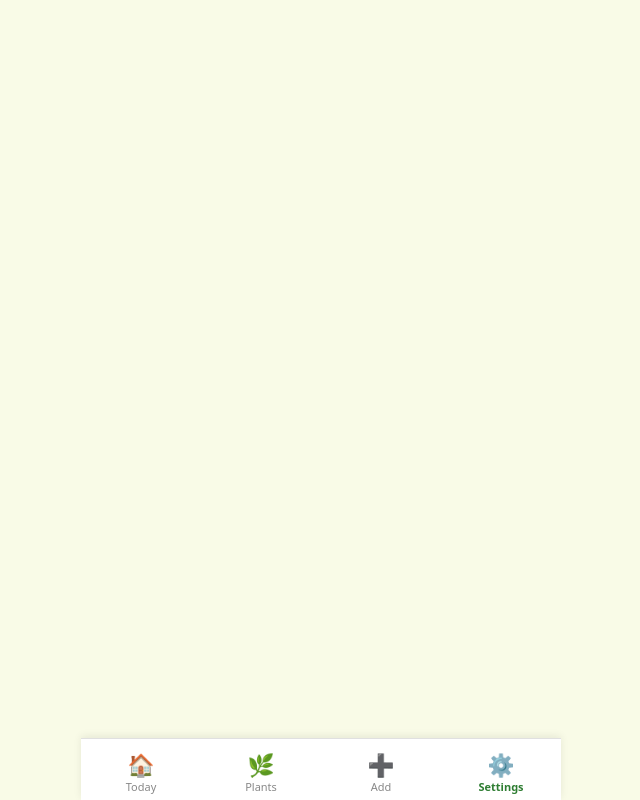
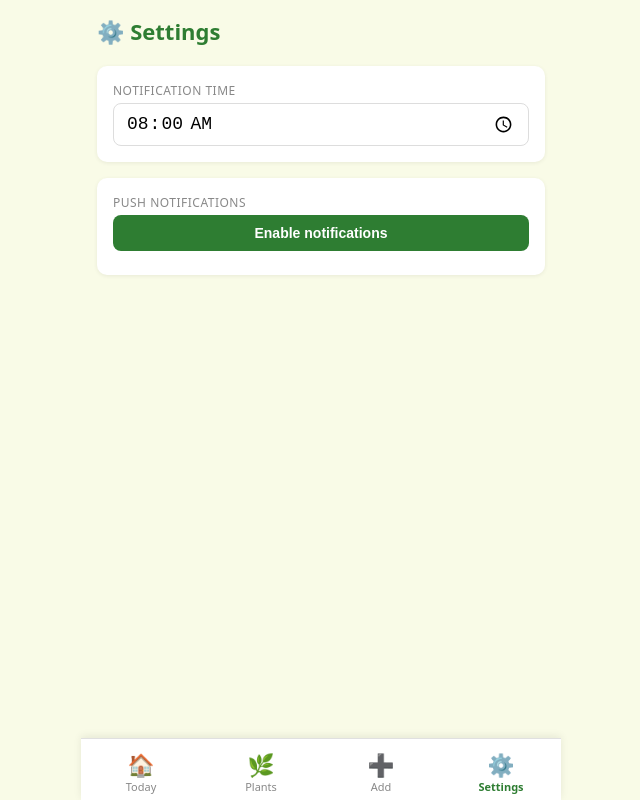
Before and after one commit to 76r75r6qbh-sys/plant-tracker, a React (Vite) app in the folder client/: page /settings in a window 1280 px wide. Shown: the whole page, without its empty margins (319-959 px from the left). Built offline with nearby package versions, Linux system fonts and the light colour scheme; no server answers.

Commit message:
feat: Settings page with push notification toggle and time picker

```diff
--- a/client/src/pages/Settings.jsx
+++ b/client/src/pages/Settings.jsx
@@ -1 +1,117 @@
-export default function Settings() { return null; }
+import { useState, useEffect } from 'react';
+import { api } from '../api/client';
+
+const labelStyle = { fontSize: 12, color: '#888', textTransform: 'uppercase', letterSpacing: 0.5, marginBottom: 4, display: 'block' };
+const cardStyle  = { background: 'white', borderRadius: 10, padding: '16px', marginBottom: 16, boxShadow: '0 1px 4px rgba(0,0,0,0.07)' };
+const btnStyle   = (bg) => ({
+  background: bg, color: 'white', border: 'none', borderRadius: 8, padding: '10px 16px',
+  fontSize: 14, fontWeight: 600, cursor: 'pointer', width: '100%', marginBottom: 8,
+});
+
+function urlBase64ToUint8Array(base64String) {
+  const padding = '='.repeat((4 - base64String.length % 4) % 4);
+  const base64  = (base64String + padding).replace(/-/g, '+').replace(/_/g, '/');
+  const raw     = atob(base64);
+  return new Uint8Array([...raw].map(c => c.charCodeAt(0)));
+}
+
+async function subscribeToPush(vapidKey) {
+  const reg = await navigator.serviceWorker.ready;
+  return reg.pushManager.subscribe({
+    userVisibleOnly: true,
+    applicationServerKey: urlBase64ToUint8Array(vapidKey),
+  });
+}
+
+export default function Settings() {
+  const [settings, setSettings]           = useState({ notification_time: '08:00' });
+  const [subscribed, setSubscribed]       = useState(false);
+  const [pushSupported, setPushSupported] = useState(false);
+  const [status, setStatus]               = useState('');
+
+  useEffect(() => {
+    api.getSettings().then(setSettings);
+    const supported = 'serviceWorker' in navigator && 'PushManager' in window;
+    setPushSupported(supported);
+    if (supported) {
+      navigator.serviceWorker.ready.then(reg =>
+        reg.pushManager.getSubscription().then(sub => setSubscribed(!!sub))
+      );
+    }
+  }, []);
+
+  const handleTimeChange = async (e) => {
+    const value = e.target.value;
+    setSettings(s => ({ ...s, notification_time: value }));
+    await api.updateSetting('notification_time', value);
+    setStatus('Saved!');
+    setTimeout(() => setStatus(''), 2000);
+  };
+
+  const handleSubscribe = async () => {
+    try {
+      const { key } = await api.getVapidKey();
+      const sub = await subscribeToPush(key);
+      const p256dh = btoa(String.fromCharCode(...new Uint8Array(sub.getKey('p256dh'))));
+      const auth   = btoa(String.fromCharCode(...new Uint8Array(sub.getKey('auth'))));
+      await api.subscribe({ endpoint: sub.endpoint, keys: { p256dh, auth } });
+      setSubscribed(true);
+      setStatus('Notifications enabled!');
+    } catch (err) {
+      setStatus(`Error: ${err.message}`);
+    }
+    setTimeout(() => setStatus(''), 3000);
+  };
+
+  const handleUnsubscribe = async () => {
+    const reg = await navigator.serviceWorker.ready;
+    const sub = await reg.pushManager.getSubscription();
+    if (sub) {
+      await sub.unsubscribe();
+      await api.unsubscribe(sub.endpoint);
+    }
+    setSubscribed(false);
+    setStatus('Notifications disabled.');
+    setTimeout(() => setStatus(''), 2000);
+  };
+
+  const handleTestPush = async () => {
+    try {
+      await api.testPush();
+      setStatus('Test notification sent!');
+    } catch (err) {
+      setStatus(`Error: ${err.message}`);
+    }
+    setTimeout(() => setStatus(''), 3000);
+  };
+
+  return (
+    <div>
+      <h1 style={{ fontSize: 22, fontWeight: 700, color: '#2e7d32', marginBottom: 20 }}>⚙️ Settings</h1>
+      <div style={cardStyle}>
+        <label style={labelStyle}>Notification time</label>
+        <input
+          type="time"
+          value={settings.notification_time}
+          onChange={handleTimeChange}
+          style={{ fontSize: 18, border: '1px solid #ddd', borderRadius: 8, padding: '8px 12px', width: '100%' }}
+        />
+      </div>
+      <div style={cardStyle}>
+        <label style={labelStyle}>Push notifications</label>
+        {!pushSupported ? (
+          <p style={{ color: '#aaa', fontSize: 13 }}>Not supported in this browser.</p>
+        ) : subscribed ? (
+          <>
+            <p style={{ fontSize: 13, color: '#2e7d32', marginBottom: 12 }}>✅ Notifications are enabled</p>
+            <button style={btnStyle('#e65100')} onClick={handleUnsubscribe}>Disable notifications</button>
+            <button style={{ ...btnStyle('#1565c0'), marginTop: 4 }} onClick={handleTestPush}>Send test notification</button>
+          </>
+        ) : (
+          <button style={btnStyle('#2e7d32')} onClick={handleSubscribe}>Enable notifications</button>
+        )}
+      </div>
+      {status && <p style={{ color: '#2e7d32', fontWeight: 600, textAlign: 'center' }}>{status}</p>}
+    </div>
+  );
+}
```
Also changed, not shown: client/public/sw.js (added, +15 -0 lines).
